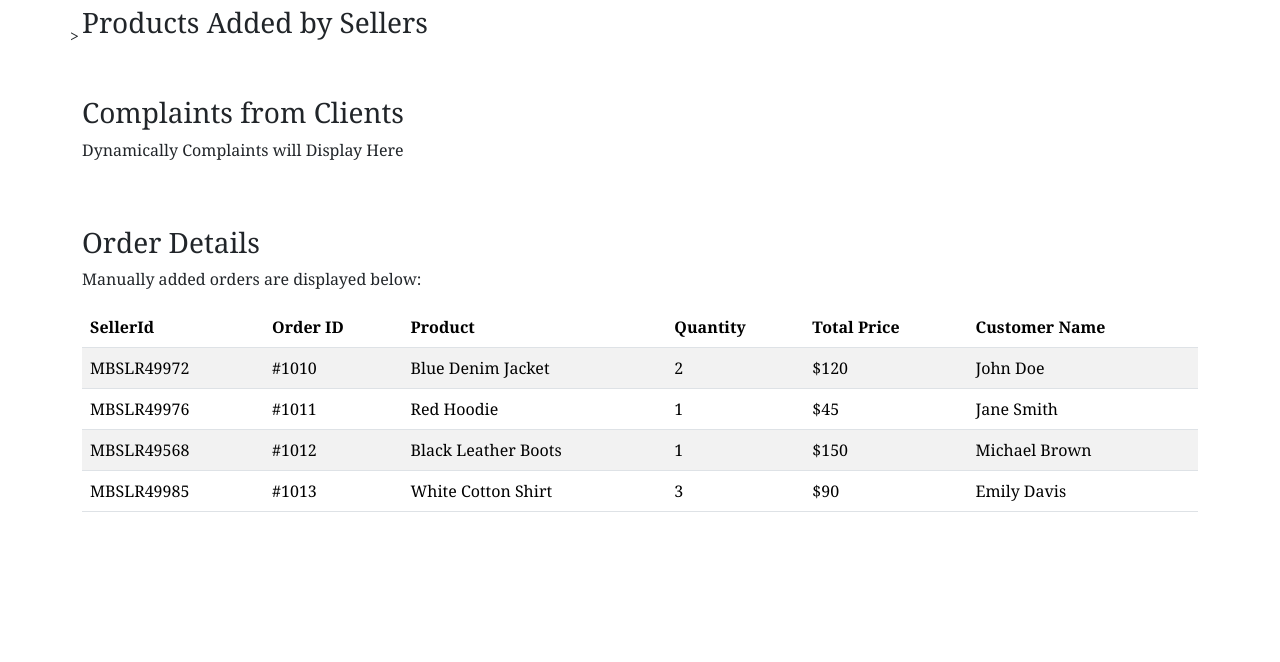
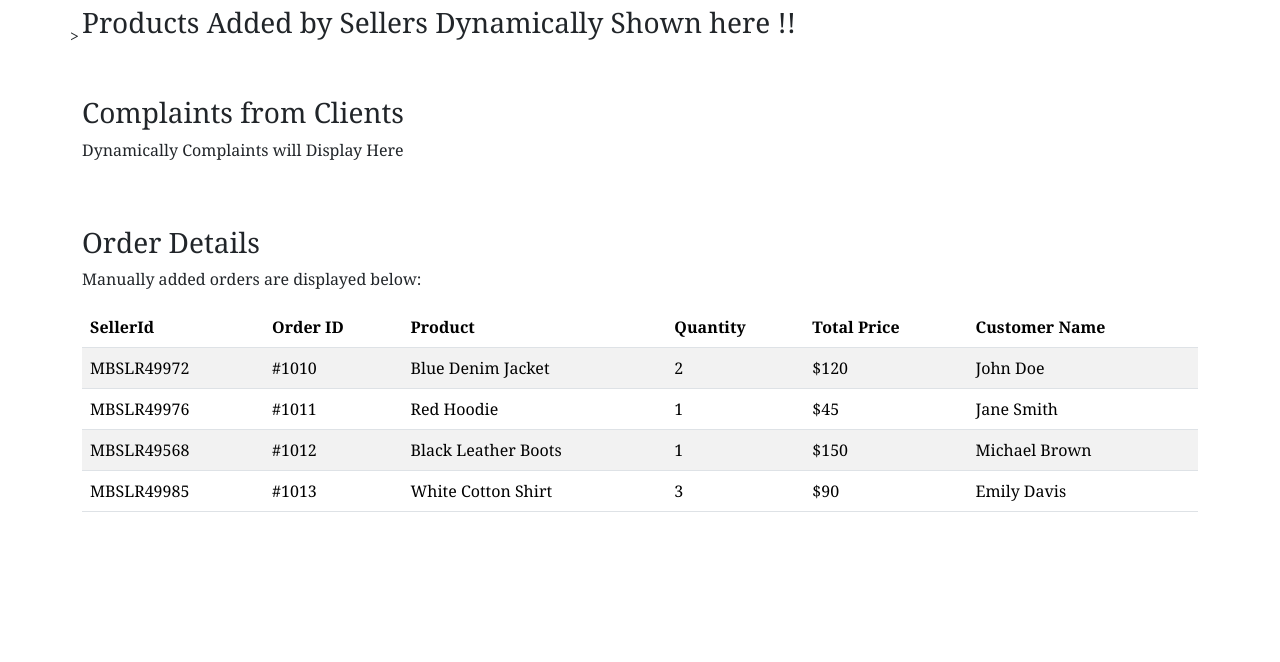
Before and after one commit to charanrajsp/vercelweb1, a plain HTML site: page Adminpage.html in a window 1280 px wide. Shown: the part 138-800 px from the top of the page. Drawn offline with nearby package versions, Linux system fonts and the light colour scheme; no server answers.

Commit message:
Update Adminpage.html

```diff
--- a/Adminpage.html
+++ b/Adminpage.html
@@ -45,7 +45,7 @@
         <!-- Row 1: Products -->
         <div class="row mb-5">
             <div class="col-12">
-                <h3>Products Added by Sellers</h3>
+                <h3>Products Added by Sellers Dynamically Shown here !!</h3>
 
                 <div id="product-list" class="row row-cols-1 row-cols-md-3 g-4">
                   <!-- Dynamically generated products will go here -->>
@@ -54,7 +54,7 @@
 
             </div>
         </div>
-        <script>
+       <!--<script>
             fetch('/http://localhost:5000/auth/products')
             .then(response => response.json())
             .then(data => {
@@ -113,7 +113,7 @@
             }
         }
 
-          </script>
+          </script>-->
 
         <!-- Row 2: Complaints -->
         <div class="row mb-5">
```
